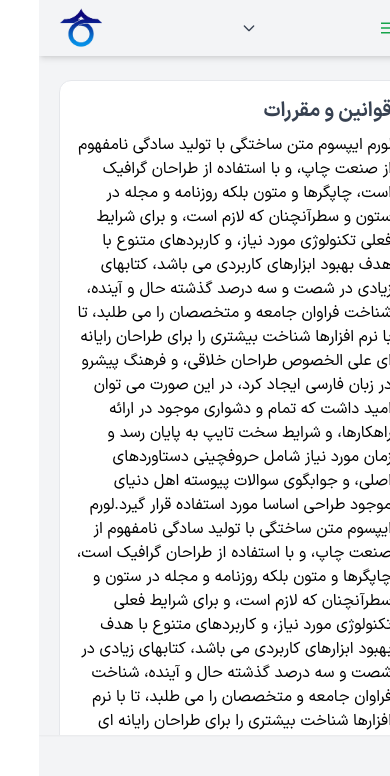
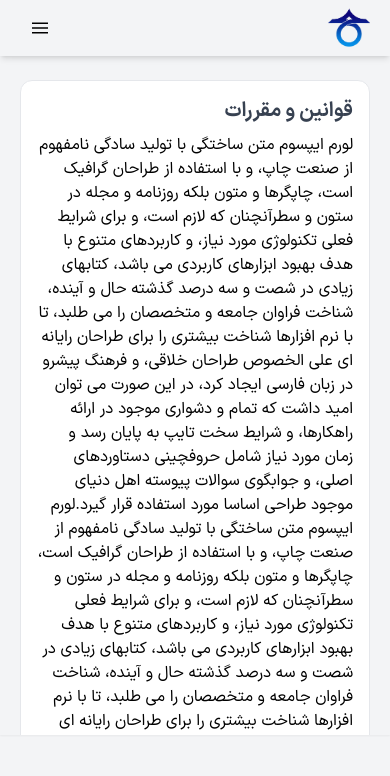
Before and after one commit to mo13ammad/ja-ta-jar, a React (Vite) app: page /rules in a window 390 px wide. Shown: the top 776 px of the page. Built offline with nearby package versions, Linux system fonts and the light colour scheme; what tailwindcss-gradients would draw is missing.

Commit message:
width scroll issue in mobile size has been fixed

```diff
--- a/src/components/Body.jsx
+++ b/src/components/Body.jsx
@@ -18,7 +18,7 @@ function Body() {
   };
 
   return (
-    <div className="container min-h-96 mx-auto p-4 max-w-5xl bg- pt-8 ">
+    <div className=" container min-h-96 mx-auto p-4 max-w-5xl  pt-8 px-8 ">
       <img src={Mizban} alt="Mizban" className="w-full min-h-40  rounded-3xl" />
 
       <Slider {...settings} className="">
--- a/src/components/Container.jsx
+++ b/src/components/Container.jsx
@@ -1,12 +1,11 @@
 import React from "react";
-import { Link } from "react-router-dom";
-import Header from "./Header";
+import Navbar from "./Navbar";
 import Body from "./Body";
 
 function Container() {
   return (
-    <div className="">
-      <Header />
+    <div className="w-full overflow-x-hidden h-screen">
+      <Navbar />
       <Body />
     </div>
   );
--- a/src/components/Navbar.jsx
+++ b/src/components/Navbar.jsx
@@ -1,29 +1,36 @@
 import React, { useState } from "react";
 import logo from "../assets/jatajarlogo.webp";
 
-function Navbar({ userName }) {
+function Navbar() {
   const [showMobileMenu, setShowMobileMenu] = useState(false);
-  const [showUserDropdown, setShowUserDropdown] = useState(false);
 
   const toggleMobileMenu = () => {
     setShowMobileMenu(!showMobileMenu);
   };
 
-  const toggleUserDropdown = () => {
-    setShowUserDropdown(!showUserDropdown);
-  };
+  return (
+    <div className="w-full">
+      <nav className="relative w-full px-5 py-2 flex bg-gray-100 shadow-md flex-wrap justify-between items-center">
+        {/* Logo */}
+        <a href="/" className="ml-auto">
+          <img className="max-w-28 md:max-w-32 max-h-10" src={logo} alt="Logo" />
+        </a>
 
-  return (
-    <div>
-      <nav className="relative px-5 py-2 flex bg-gray-100 shadow-md flex-row-reverse lg:flex-row flex-wrap justify-between items-center">
+        {/* Links in lg size */}
+        <div className="hidden lg:flex lg:items-center lg:mr-auto lg:space-x-4 lg:space-x-reverse">
+          <a href="/login" className="text-gray-700 hover:text-green-600">ورود | ثبت نام</a>
+
+
+        </div>
+
         {/* Mobile Menu Button */}
-        <div className="order-1 lg:hidden">
+        <div className="lg:hidden">
           <button
-            className="navbar-burger flex items-center text-green-600 p-3"
+            className="text-green-600 p-3"
             onClick={toggleMobileMenu}
           >
             <svg
-              className="block h-4 w-4 fill-current"
+              className="block h-4 w-4"
               viewBox="0 0 20 20"
               xmlns="http://www.w3.org/2000/svg"
             >
@@ -31,53 +38,18 @@ function Navbar({ userName }) {
             </svg>
           </button>
         </div>
-
-        {/* Logo */}
-        <a href="/">
-          <img className="max-w-28 md:max-w-32 max-h-10 pr-8" src={logo} alt="Logo" />
-        </a>
-
-        {/* User Menu (Desktop) */}
-        <div className="relative">
-          <button
-            className="flex items-center text-gray-700 p-3"
-            onClick={toggleUserDropdown}
-          >
-            <span>{userName}</span>
-            <svg
-              xmlns="http://www.w3.org/2000/svg"
-              fill="none"
-              viewBox="0 0 24 24"
-              stroke="currentColor"
-              className={`w-4 h-4 inline-block mr-1 transition-all duration-300 ${
-                showUserDropdown ? "transform rotate-180" : ""
-              }`}
-            >
-              <path
-                strokeLinecap="round"
-                strokeLinejoin="round"
-                strokeWidth="2"
-                d="M19 9l-7 7-7-7"
-              />
-            </svg>
-          </button>
-          {showUserDropdown && (
-            <div className="absolute right-0 mt-2 w-36 bg-white rounded-lg shadow-md py-1 text-sm text-gray-800 rtl">
-              <ul className="list-reset">
-                <li className="px-4 py-2 hover:bg-green-50">
-                  <a href="/">صفحه اصلی</a>
-                </li>
-              </ul>
-            </div>
-          )}
-        </div>
       </nav>
 
       {/* Mobile Menu (Dropdowns) */}
       {showMobileMenu && (
-        <div className="lg:hidden">
-          <div className="flex flex-col items-center text-gray-700 bg-white w-full py-2 rtl">
-            {/* Add additional items as needed */}
+        <div className="lg:hidden w-full">
+          <div className="flex flex-col items-end text-gray-700 bg-white w-full overflow-hidden">
+            <a href="/login" className="block py-2 px-2 hover:bg-gray-200 w-full text-right">
+              ورود
+            </a>
+            <a href="/" className="block py-2 px-2 hover:bg-gray-200 w-full text-right">
+              صفحه اصلی
+            </a>
           </div>
         </div>
       )}
--- a/src/index.css
+++ b/src/index.css
@@ -6,7 +6,12 @@
 @tailwind components;
 @tailwind utilities;
 
-
+html, body {
+  margin: 0;
+  padding: 0;
+  overflow-x: hidden;
+  width: 100%;
+}
 
 
 /* slider styles  */
```
